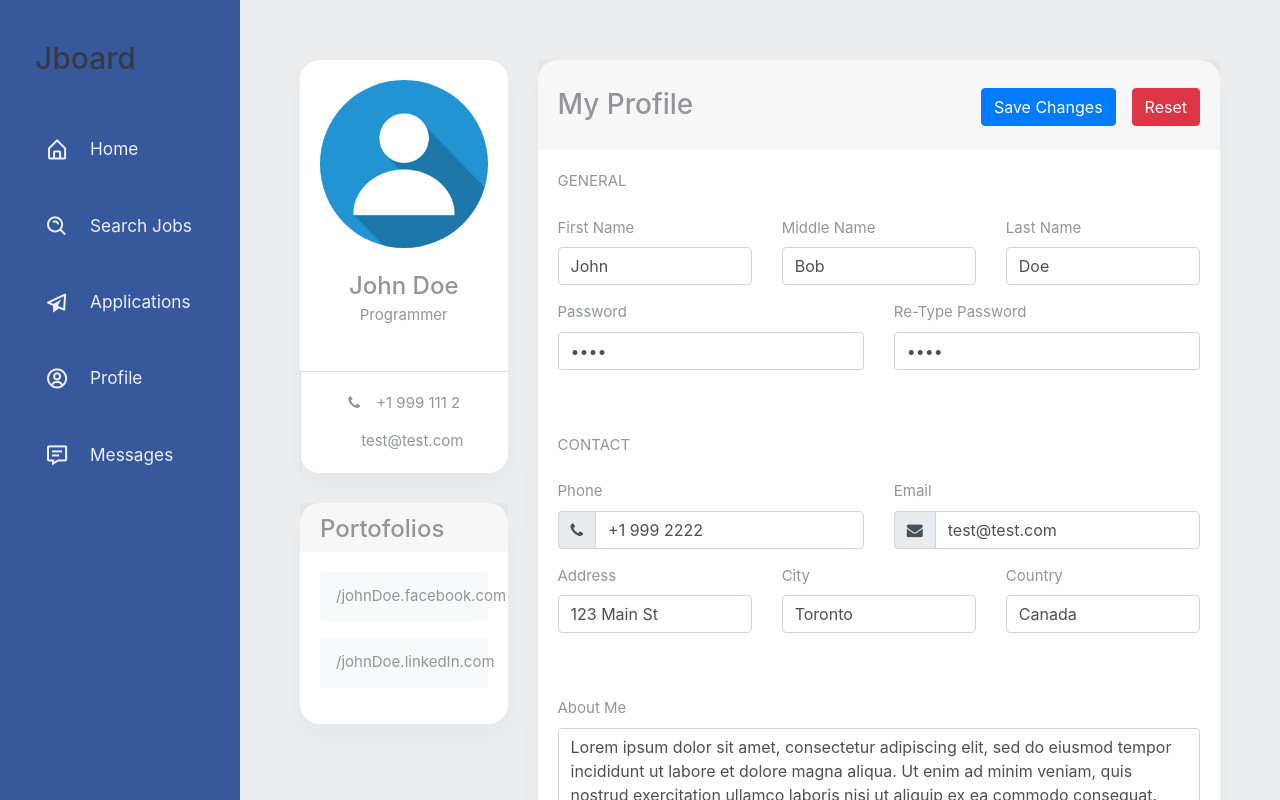
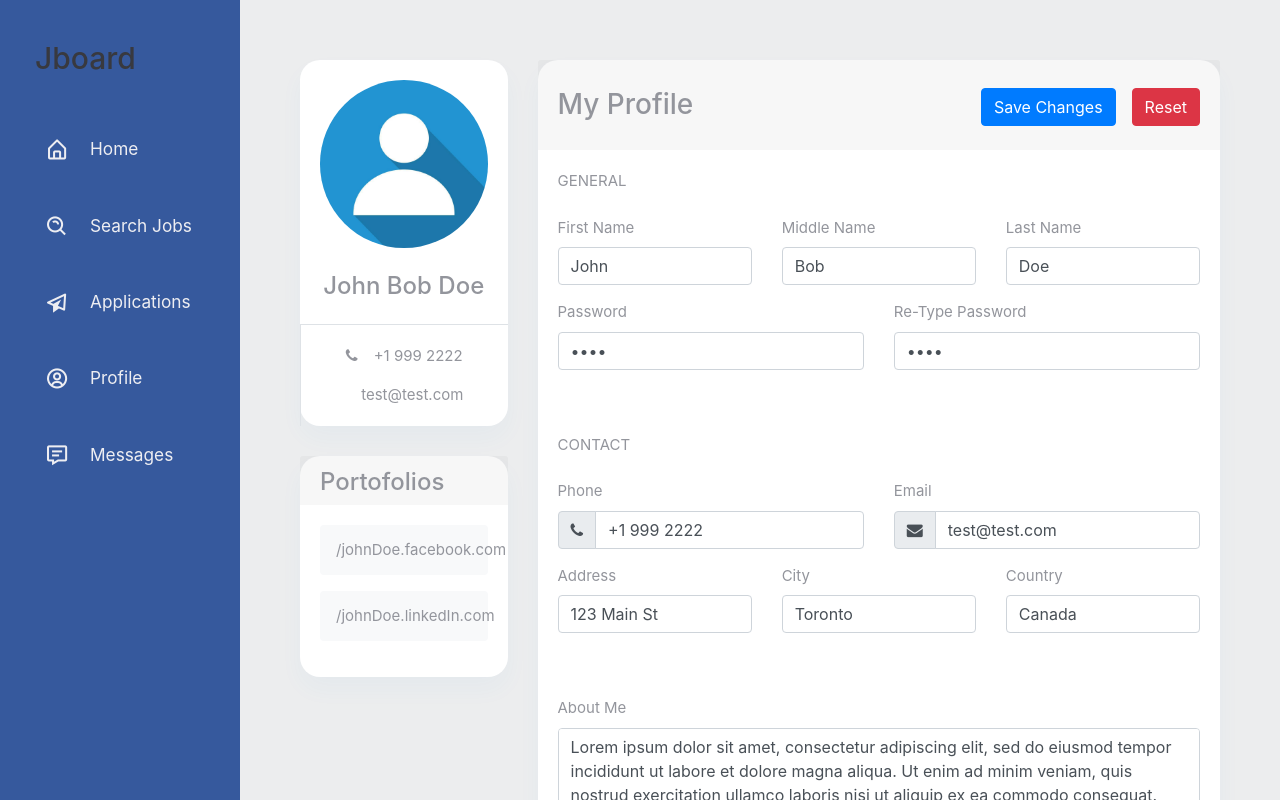
Before and after one commit to 9714park/Job-Board, a React (Create React App) app: page /profile in a window 1280 px wide. Shown: the top 800 px of the page. Built offline with nearby package versions, Linux system fonts and the light colour scheme; some icons are missing.

Commit message:
Update profile to consume context.

```diff
--- a/src/App.js
+++ b/src/App.js
@@ -21,6 +21,9 @@ function App() {
         address: '123 Main St',
         city: 'Toronto',
         country: 'Canada',
+        getFullName: function () {
+          return `${this.firstName} ${this.middleName} ${this.lastName}`;
+        },
       }}>
       <Router>
         <div className='App'>
--- a/src/components/profile/Profile.js
+++ b/src/components/profile/Profile.js
@@ -119,21 +119,20 @@ function Profile() {
                     <div className='profile-image mb-4'>
                       <img src={avatar1} className='rounded-circle' />
                     </div>
-                    <h4 className='fs-22 text-black mb-1'>John Doe</h4>
-                    <p className='mb-4'>Programmer</p>
+                    <h4 className='fs-22 text-black mb-1'>{porfileCtx.getFullName()}</h4>
                   </div>
                   <div className='card-body  border-left'>
                     <div className='d-flex mb-3 align-items-center justify-content-center'>
                       <a className='contact-icon mr-3' href='#'>
                         <i className='fa fa-phone' aria-hidden='true' />
                       </a>
-                      <span className='text-black'>+1 999 111 2</span>
+                      <span className='text-black'>{porfileCtx.phone}</span>
                     </div>
                     <div className='d-flex align-items-center justify-content-center'>
                       <a className='contact-icon mr-3' href='#'>
                         <i className='las la-envelope' />
                       </a>
-                      <span className='text-black'>test@test.com</span>
+                      <span className='text-black'>{porfileCtx.email}</span>
                     </div>
                   </div>
                 </div>
```
